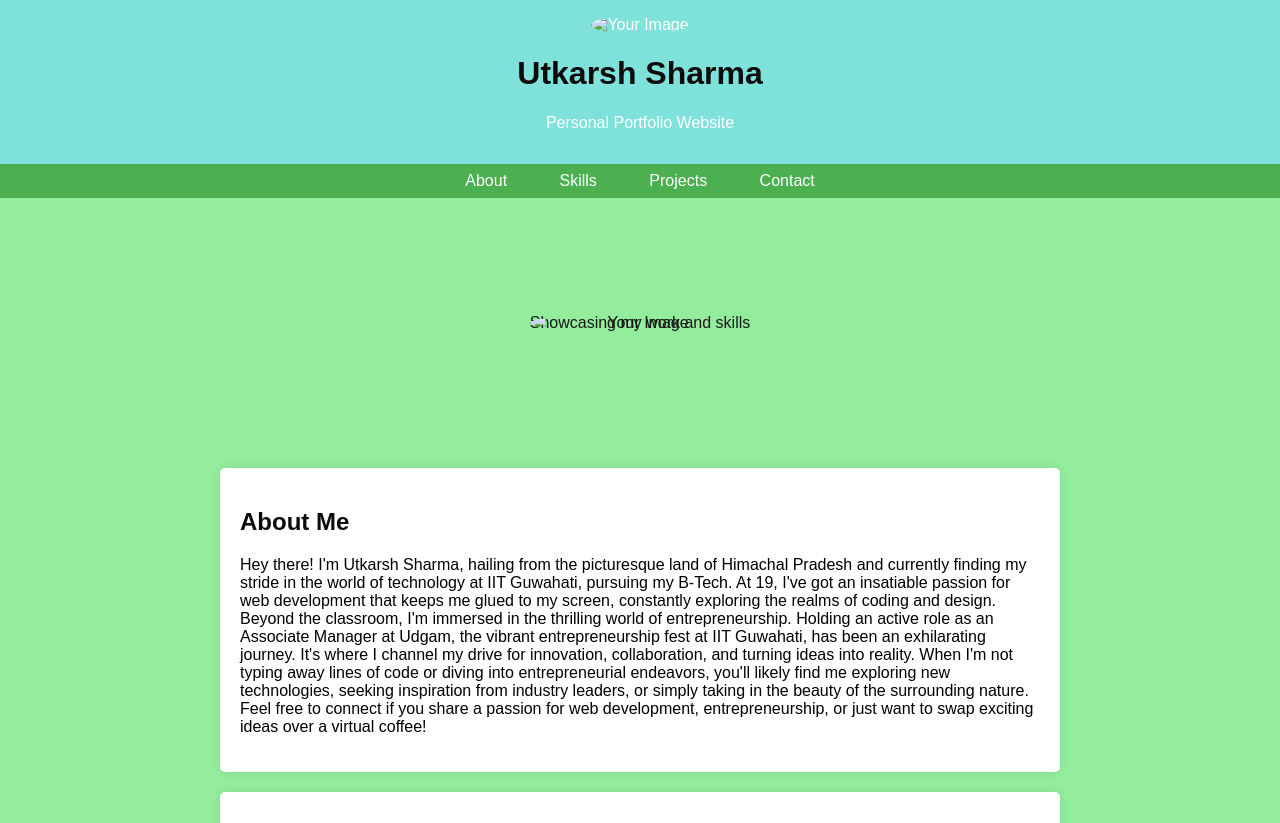
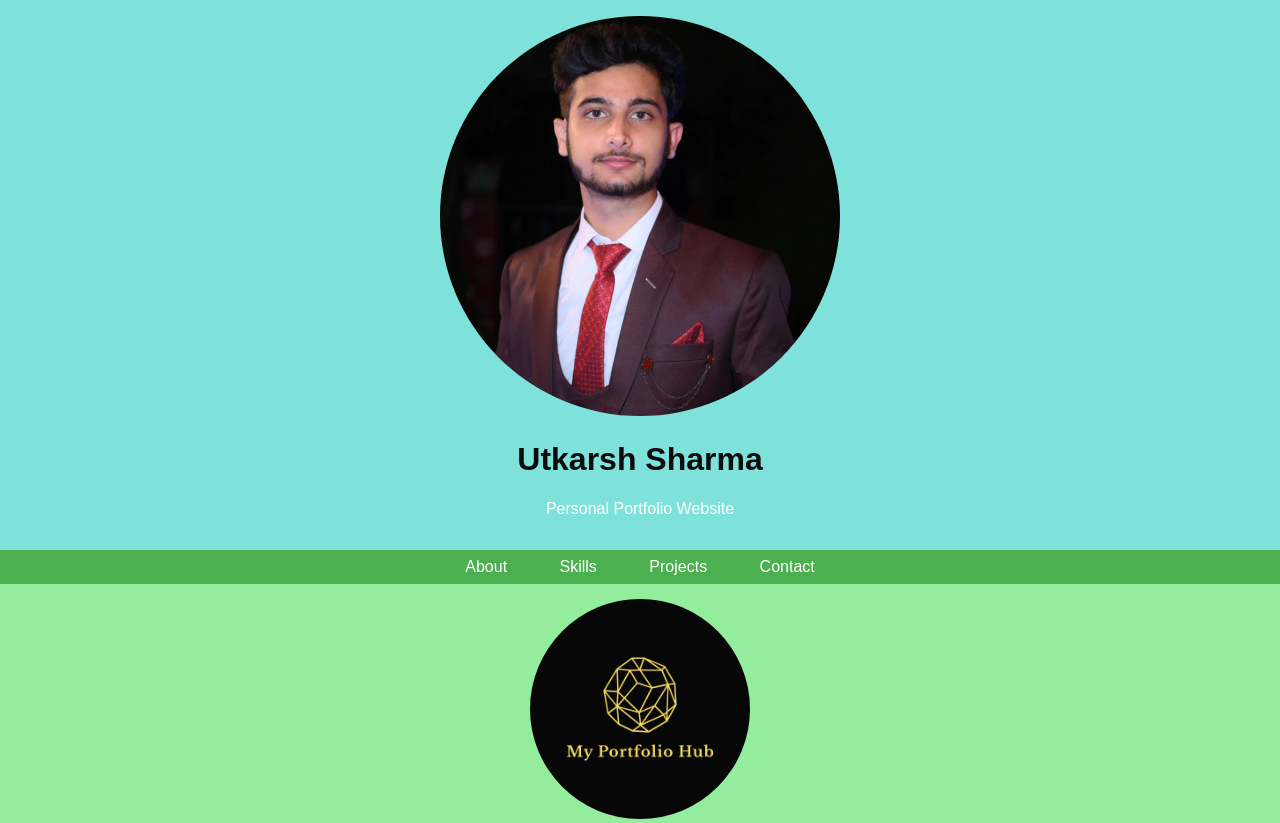
Before and after one commit to Utkarshhustle/Personalportfolio, a plain HTML site: page index.html in a window 1280 px wide. Shown: the top 823 px of the page. Drawn offline with Linux system fonts and the light colour scheme.

Commit message:
Update index.html

```diff
--- a/index.html
+++ b/index.html
@@ -139,7 +139,7 @@
 
 <body>
     <header>
-        <img src="image/new.jpeg" alt="Your Image" style="width: 400px; border-radius: 50%;">
+        <img src="new.jpeg" alt="Your Image" style="width: 400px; border-radius: 50%;">
         <h1>Utkarsh Sharma</h1>
         <p>Personal Portfolio Website</p>
     </header>
@@ -152,7 +152,7 @@
     </nav>
 
     <div class="hero">
-        <img src="image/logo.png" alt="Your Image" style="width: 220px; border-radius: 50%;">
+        <img src="logo.png" alt="Your Image" style="width: 220px; border-radius: 50%;">
         <p>Showcasing my work and skills</p>
     </div>
 
```
